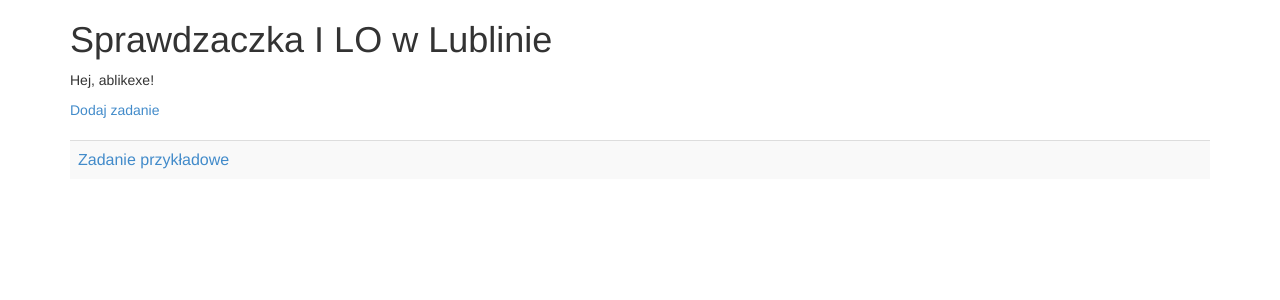
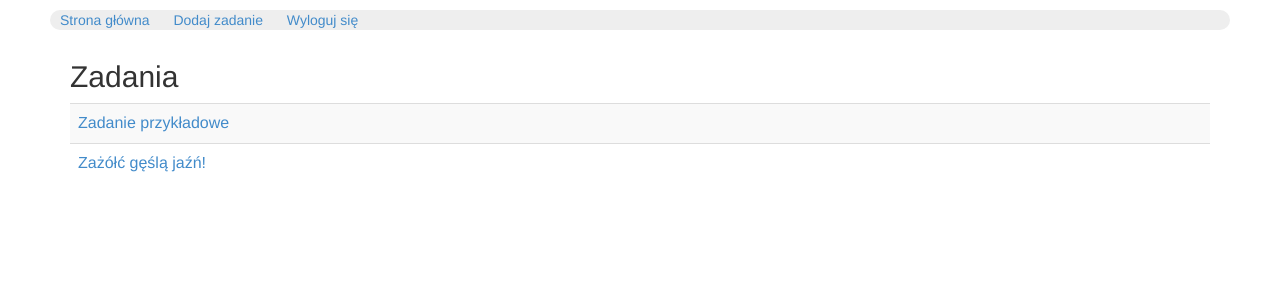
Before and after one commit to ablikexe/tester, a Django app: page / in a window 1280 px wide. Shown: the top 300 px of the page. Run offline with Django 3.2, Linux system fonts and the light colour scheme; a user stored in the database is signed in; data comes from the database, SQL or seed files in the repository; parts of the project's set-up code (start-up, migrations or seed data) failed here and were passed over; some libraries are stand-ins or nearby versions.

Commit message:
base template; fixed logging in and adding tasks;

```diff
--- /dev/null
+++ b/templates/base.html
@@ -0,0 +1,47 @@
+{% load staticfiles %}
+<html>
+    <head>
+        <title>{% block title %}Sprawdzarka I LO w Lublinie{% endblock %}</title>
+        <link rel="stylesheet" href="{%  static 'bootstrap.min.css' %}">
+        <style>
+            .alert { width: 100%; padding: 10px 5px 10px 5px; font-size: 20px; font-weight: bold; text-align: center; border-radius: 20px; }
+            .warning { color: #ff0000; background-color: #ffdddd; }
+            .success { color: #00ee000; background-color: #ddffdd; }
+            .navlist { padding: 10px 20px 10px 0px; display: inline; }
+            .navlist li {
+                display: inline;
+                list-style-type: none;
+                padding-right: 10px;
+                padding-left: 10px;
+            }
+            .errorlist {
+                color: #ff0000;
+                list-style-type: none;
+                float: right;
+                font-weight: bold;
+            }
+        </style>
+        {% block head %}{% endblock %}
+    </head>
+    <body>
+        <div style="margin: 10 50 10 50; background-color: #eeeeee; border-radius: 10px;">
+            <ul class="navlist">
+                <li><a href="/">Strona główna</a></li>
+            <!--</ul>
+            <ul class="navlist" style="text-align: right;">-->
+                 {% if user.is_authenticated %}
+                     <li><a href="/add_task">Dodaj zadanie</a></li>
+                     <li><a href="/logout">Wyloguj się</a></li>
+                 {% else %}
+                     <li><a href="/login">Zaloguj się</a></li>
+                 {% endif %}
+            </ul>
+        </div>
+        <div class="container" style="margin-top: 10px">
+            {% for message in messages %}
+                <p class='alert {{ message.tags}}'>{{ message }}</p>
+            {% endfor %}
+            {% block content %}{% endblock %}
+        </div>
+    </body>
+</html>
--- a/templates/show_tasks.html
+++ b/templates/show_tasks.html
@@ -1,31 +1,10 @@
-{% load staticfiles %}
-<html>
-    <head>
-        <title>Zadania</title>
-        <link rel="stylesheet" href="{%  static 'bootstrap.min.css' %}">
-        <style>
-            .alert { width: 100%; padding: 10px 5px 10px 5px; font-size: 20px; font-weight: bold; text-align: center; border-radius: 20px; }
-            .warning { color: #f00; background-color: #fdd; }
-            .success { color: #0f0; background-color: #dfd; }
-        </style>
-    </head>
-    <body>
-        <div class="container">
-            <h1>Sprawdzaczka I LO w Lublinie</h1>
-            {% if user.is_authenticated %}
-                <p>Hej, {{ user.username }}!</p>
-            {% else %}
-                <p><a href="/login">Zaloguj się!</a></p>
-            {% endif %}
-            {% for message in messages %}
-                <p class='alert {{ message.tags}}'>{{ message }}</p>
-            {% endfor %}
-            <a href='/add_task/'>Dodaj zadanie</a><br><br>
-            <table class="table table-striped">
-                {% for task in tasks %}
-                    <tr><td><a href='/task/{{ task.clean_name }}'>{{ task.name }}</a></td></tr>
-                {% endfor %}
-            </table>
-        </div>
-    </body>
-</html>
+{% extends "base.html" %}
+
+{% block content %}
+    <h2>Zadania</h2>
+    <table class="table table-striped">
+        {% for task in tasks %}
+            <tr><td><a href='/task/{{ task.clear_name }}'>{{ task.name }}</a></td></tr>
+        {% endfor %}
+    </table>
+{% endblock %}
--- a/tester/forms.py
+++ b/tester/forms.py
@@ -6,7 +6,7 @@ class AddTaskForm(forms.Form):
     name = forms.CharField(label=u'Nazwa zadania', max_length=100)
     memlimit = forms.IntegerField(label=u'Limit pamięci', min_value=1, max_value=1024)
     description = forms.fields.FileField(label=u'Treść zadania')
-    author_solution = forms.FileField(label=u'Rozwiązanie wzorcowe', required=False)
+    author_solution = forms.FileField(label=u'Rozwiązanie wzorcowe')
     generator = forms.FileField(label=u'Program generujący testy (opcjonalne)', required=False)
     checker = forms.FileField(label=u'Program sprawdzający poprawność wyniku (opcjonalne)', required=False)
 
--- a/tester/models.py
+++ b/tester/models.py
@@ -3,7 +3,7 @@ from django.contrib.auth.models import *
 
 class Task(models.Model):
     name = models.CharField(max_length=100)
-    clean_name = models.CharField(max_length=100)
+    clear_name = models.CharField(max_length=100)
     memlimit = models.IntegerField()
     description = models.TextField()
     author_solution = models.TextField()
--- a/tester/urls.py
+++ b/tester/urls.py
@@ -10,10 +10,11 @@ urlpatterns = patterns('',
 
     url(r'^admin/', include(admin.site.urls)),
     url(r'^login', 'tester.views.login'),
+    url(r'^logout', 'tester.views.logout'),
     #url(r'^test', 'tester.views.test'),
     url(r'^add_task', 'tester.views.add_task'),
     url(r'^remove_task/(?P<short>[a-zA-Z0-9]+)', 'tester.views.remove_task'),
-    url(r'^task/(?P<short>[a-zA-Z0-9]+)', 'tester.views.show_task'),
-    url(r'^download_test/(?P<short>[a-zA-Z0-9]+)/(?P<test>[a-zA-Z0-9]+)', 'tester.views.download_test'),
-    url(r'', 'tester.views.show_tasks'),
+    url(r'^task/(?P<clear_name>[a-z0-9\-]+)', 'tester.views.show_task'),
+    url(r'^download_test/(?P<test_id>[0-9]+)/(?P<test>[a-zA-Z0-9]+)', 'tester.views.download_test'),
+    url(r'^$', 'tester.views.show_tasks'),
 )
--- a/tester/views.py
+++ b/tester/views.py
@@ -1,7 +1,7 @@
 # coding: utf8
 from django.shortcuts import render, redirect
 from django.contrib import messages
-from django.contrib.auth import *
+import django.contrib.auth as auth
 from django.contrib.auth.decorators import login_required
 from tester.models import *
 from django.http import HttpResponse
@@ -23,6 +23,12 @@ def clear(name):
     return ''.join(filter(allowed.__contains__, name))
 
 
+def save_file(file, path):
+    with open(path, 'wb+') as f:
+        for chunk in file.chunks():
+            f.write(chunk)
+
+
 def show_tasks(request):
     return render(request, 'show_tasks.html', {'tasks': Task.objects.all()})
 
@@ -41,18 +47,27 @@ def login(request):
         return render(request, 'login.html', {'form': LoginForm()})
 
     form = LoginForm(request.POST)
+    print 'Logging in: ', form
     if not form.is_valid():
         return render(request, 'login.html', {'form': form})
+    data = form.cleaned_data
 
-    user = authenticate(username=form['username'], password=form['password'])
+    user = auth.authenticate(username=data['username'], password=data['password'])
+    print data['username'], data['password'], user
     if user is None:
         messages.warning(request, 'Nieprawidłowa nazwa użytkownika lub hasło!')
         return render(request, 'login.html', {'form': form})
     if not user.is_active:
         messages.warning(request, 'To konto jest nieaktywne!')
         return render(request, 'login.html', {'form': form})
-    login(request, user)
+    auth.login(request, user)
     messages.success(request, 'Zalogowano pomyślnie!')
+    return redirect('/')
+
+def logout(request):
+    if request.user.is_authenticated():
+        auth.logout(request)
+        messages.success(request, "Wylogowano pomyślnie!")
     return redirect('/')
 
 @login_required
@@ -72,27 +87,30 @@ def add_task(request):
     if request.method != 'POST':
         return render(request, 'add_task.html', {'form': AddTaskForm()})
 
-    print request.FILES
     form = AddTaskForm(request.POST, request.FILES)
     if not form.is_valid():
         return render(request, 'add_task.html', {'form': form})
 
     data = form.cleaned_data
-    clean_name = clear(data['name'])
+    clear_name = data['clear_name'] = clear(data['name'])
 
-    if Task.objects.filter(clean_name=clean_name):
+    if Task.objects.filter(clear_name=clear_name):
         messages.warning(request, u'Zadanie o tej nazwie już istnieje!')
         return render(request, 'add_task.html', {'form': form})
 
-    os.system('mkdir %s' % os.path.join(TASKS_DIR, clean_name))
-    with open(os.path.join(TASKS_DIR, clean_name, 'info'), 'w') as f:
+    os.system('mkdir %s' % os.path.join(TASKS_DIR, clear_name))
+    with open(os.path.join(TASKS_DIR, clear_name, 'info'), 'w') as f:
         f.write('Nazwa zadania: %s\n' % data['name'].encode('utf-8'))
         f.write('Limit pamięci: %d\n' % data['memlimit'])
         f.write('Autor: %s\n' % request.user)
-    print request.user
     data['author'] = request.user
 
-    print request.FILES
+    data['description'] = data['description'].read()
+    for f in ('author_solution', 'generator', 'checker'):
+        if f in request.FILES:
+            path = os.path.join(TASKS_DIR, clear_name, request.FILES[f].name)
+            save_file(request.FILES[f], path)
+            data[f] = path
 
     task = Task(**data)
     task.save()
```
Also changed, not shown: templates/add_task.html (+5 -19 lines), templates/show_task.html (+8 -2 lines), db.sqlite3, 1 other file.
